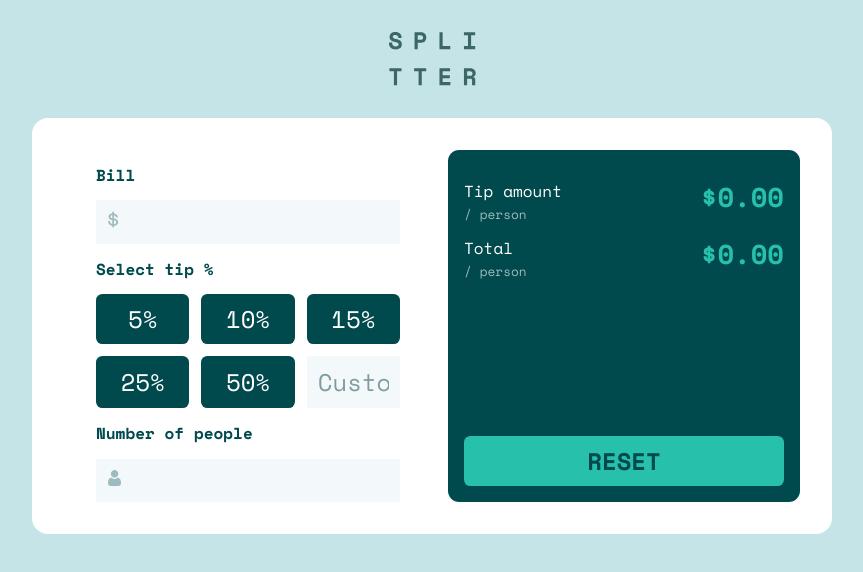
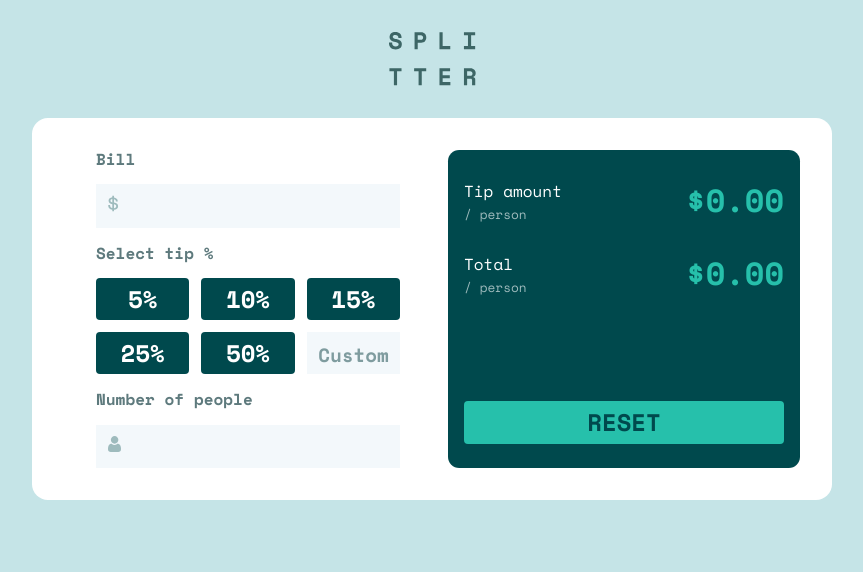
Before and after one commit to devctor/tip-calculator-app, a React (Vite) app: page / in a window 1280 px wide. Shown: the top 572 px of the page, without its empty margins (208-1071 px from the left). Built offline with nearby package versions, Linux system fonts and the light colour scheme.

Commit message:
Percentaga inputs works better now

```diff
--- a/src/components/Calculator/InputPercentage.tsx
+++ b/src/components/Calculator/InputPercentage.tsx
@@ -1,4 +1,3 @@
-
 import styled from 'styled-components/macro'
 
 const InputContainer = styled.div`
@@ -14,6 +13,7 @@ const InputContainer = styled.div`
   label {
     background: var(--veryDark);
     font-size: 24px;
+    font-weight: 700;
     color: var(--white);
     flex: 1 0 calc(50% - 12px);
     display: flex;
@@ -21,7 +21,7 @@ const InputContainer = styled.div`
     justify-content: center;
     position: relative;
     padding: .7rem .7rem;
-    border-radius: .4rem;
+    border-radius: 4px;
     &:nth-last-child(-n+1) {
       padding: 0;
       background: red;
@@ -32,7 +32,7 @@ const InputContainer = styled.div`
         padding: .5rem .7rem;
       }
     }
-  &:focus-within, &:checked+label {
+  &:focus-within {
     background-color: var(--primary);
     color: var(--veryDark);
   }
@@ -42,12 +42,25 @@ const InputContainer = styled.div`
     background: #f3f8fb;
     &::placeholder {
       color: var(--lightGrayish);
+      font-weight: 700;
     }
   }
 
    @media (min-width: 1200px)  {
     label {
+      padding: .5rem .5rem;
+      max-height: 42px;
       flex: 1 0 calc(33.333% - 12px);
+    }
+    input[type="text"] {
+      font-weight: 700;
+      color: var(--veryDark);
+      &::placeholder {
+        font-size: 1.2rem;
+      }
+    }
+    input[type="radio"] {
+      color: red;
     }
   }
 `
@@ -56,44 +69,57 @@ const InputField = styled.input.attrs({
   type: 'radio'
 })`
   position: absolute;
+  background: #f3f8fb;
   appearance: none;
-  background: #f3f8fb;
-  text-align: right;
   padding: .5rem .7rem;
   font-size: 24px;
   font-weight: 700;
-  width: 100%;
+  /* width: 100%; */
+  z-index: 2;
+  &:checked + p{
+    position:absolute;
+    background-color: var(--primary);
+    color: var(--veryDark);
+    width:100%;
+    height:100%;
+    z-index: 1;
+    display: grid;
+    place-items:center;
+    border-radius: 4px;
+  }
 `
 
+const handlerLabel = () => {
+  console.log('label')
+}
 type TPercentage = {
   name: string
-  handleValue: (e: React.ChangeEvent<HTMLInputElement>) => void
+  handleValue: (e: React.ChangeEvent<HTMLInputElement>) => void,
 }
 const InputPercentage = ({ name, handleValue }: TPercentage): JSX.Element => {
+  const percentage = () => {
+    const percentage = [5, 10, 15, 25, 50]
+    return (
+      percentage.map(p => {
+        return (
+          <label key={p}>
+            <InputField name={name} value={p} onChange={e => { handleValue(e); handlerLabel() }} />
+            <p>{p}%</p>
+          </label>
+        )
+      })
+    )
+  }
   return (
     <InputContainer>
       <h3>Select tip %</h3>
       <div>
-        <label> 5%</label>
-        <InputField name={name} value={5} onChange={handleValue} />
-
-        <label> 10%
-          <InputField name={name} value={10} onChange={handleValue} />
-        </label>
-        <label> 15%
-          <InputField name={name} value={15} onChange={handleValue} />
-        </label>
-        <label> 25%
-          <InputField name={name} value={25} onChange={handleValue} />
-        </label>
-        <label> 50%
-          <InputField name={name} value={50} onChange={handleValue} />
-        </label>
+        {percentage()}
         <label>
           <input type="text" placeholder='Custom' name={name} onChange={handleValue} />
         </label>
       </div>
-    </InputContainer>
+    </InputContainer >
   )
 }
 
--- a/src/components/Calculator/InputText.tsx
+++ b/src/components/Calculator/InputText.tsx
@@ -14,10 +14,14 @@ const InputContainer = styled.div`
     top: 25%;
     width: 18px;
     height: 18px;
-    /* background: url(${dollarIcon}); */
     background: url(${props => props.icon});
     background-repeat: no-repeat;
     left: 12px;
+  }
+  @media (min-width: 1200px) {
+    &:first-child h3 {
+      margin-block-start: 0;
+    }
   }
 `
 
@@ -29,7 +33,8 @@ const InputField = styled.input.attrs({
   text-align: right;
   padding: .5rem .7rem;
   font-size: 24px;
-  font-weight: 400;
+  font-weight: 700;
+  color: var(--veryDark);
   width: 100%;
 `
 
@@ -47,7 +52,7 @@ const InputText = ({ name, icon, title, handleValue }: TInputText): JSX.Element
       <h3>{title}</h3>
       <div>
         <span></span>
-        <InputField name={name} onChange={handleValue}/>
+        <InputField name={name} onChange={handleValue} />
       </div>
     </InputContainer>
   )
--- a/src/components/Calculator/Result.tsx
+++ b/src/components/Calculator/Result.tsx
@@ -43,12 +43,30 @@ const ResultContainer = styled.div`
     color: var(--veryDark);
     margin-inline: 1rem;
     margin-block-end: 1rem;
-    padding: 0.7rem 0.7rem;
+    padding: 0.5rem 0.5rem;
     font-size: 24px;
     text-transform: uppercase;
     font-weight: 700;
     border: none;
-    border-radius: .4rem;
+    border-radius: 4px;
+  }
+  @media (min-width: 1200px) {
+    padding-block: 1.5rem;
+    gap: 2rem;
+    .resultRow {
+      &:nth-child(1) {
+        margin-block-start: .5rem;
+      }
+      &:nth-child(2) {
+        margin-block-end: .5rem;
+      }
+      .total {
+      font-size: 2rem;
+    }
+    }
+    button {
+      margin-block-end: 0;
+    }
   }
 `
 
--- a/src/components/Calculator/index.tsx
+++ b/src/components/Calculator/index.tsx
@@ -81,7 +81,7 @@ const Calculator = (): JSX.Element => {
     <CalcContainer>
       <div className='inputs'>
         <InputText name='totalBill' icon={dollarIcon} title='Bill' handleValue={handleInputText} />
-        <InputPercentage name='percentage' handleValue={handleInputText} />
+        <InputPercentage name='percentage' handleValue={handleInputText} active={calc.percentage} />
         <InputText name='numberPeople' icon={personIcon} title='Number of people' handleValue={handleInputText} />
       </div>
       <Result tip={tipPerPerson!.toFixed(2)} total={totalSplit!.toFixed(2)} />
--- a/src/styles/globalstyles.tsx
+++ b/src/styles/globalstyles.tsx
@@ -26,7 +26,7 @@ const GlobalStyle = createGlobalStyle`
   font-family: var(--font-body);
   font-size: 16px;
   font-weight: 400;
-  color: var(--veryDark);
+  color: var(--darkGrayish);
   }
 
   h3 {
```
Also changed, not shown: 1 other file (tests, documents, lock files or other folders).
